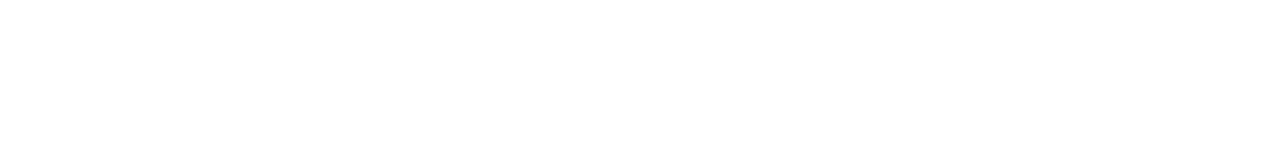
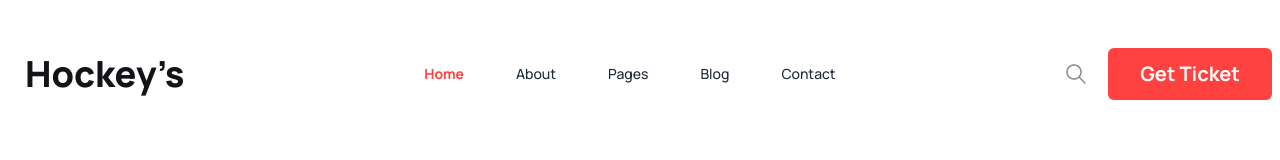
Before and after one commit to nawab25/Assignment3, a plain HTML site: page index.html in a window 1280 px wide. Drawn offline with nearby package versions, Linux system fonts and the light colour scheme.

Commit message:
created the nav menu for all devices by deisy ui and tailwind css

```diff
--- a/index.html
+++ b/index.html
@@ -36,7 +36,49 @@
 </head>
 
 <body class="font-manrope">
-
+    <header  class="">
+        <div class="container mx-auto px-6 lg:px-0">
+            <div class="navbar bg-base-100 md:py-12 py-8">
+                <div class="navbar-start">
+                    <div class="dropdown">
+                        <div tabindex="0" role="button" class="btn btn-ghost lg:hidden">
+                            <svg xmlns="http://www.w3.org/2000/svg" class="h-5 w-5" fill="none" viewBox="0 0 24 24"
+                                stroke="currentColor">
+                                <path stroke-linecap="round" stroke-linejoin="round" stroke-width="2"
+                                    d="M4 6h16M4 12h8m-8 6h16" />
+                            </svg>
+                        </div>
+                        <ul tabindex="0"
+                            class="menu menu-sm dropdown-content mt-3 z-[1] p-2 shadow bg-base-100 rounded-box w-52">
+                            <li><a>Home</a></li>
+                            <li><a>About</a></li>
+                            <li><a>Pages</a></li>
+                            <li><a>Blog</a></li>
+                            <li><a>Contact</a></li>
+                        </ul>
+                    </div>
+                    <a class="btn btn-ghost text-2xl md:text-4xl text-[#131318] font-extrabold">Hockey’s</a>
+                </div>
+                <div class="navbar-center hidden lg:flex">
+                    <ul class="menu menu-horizontal px-1">
+                        <li><a class="mr-5 text-[#FF4240] font-bold">Home</a></li>
+                        <li><a class="mr-5 font-medium">About</a></li>
+                        <li><a class="mr-5 font-medium">Pages</a></li>
+                        <li><a class="mr-5 font-medium">Blog</a></li>
+                        <li><a class="mr-5 font-medium">Contact</a></li>
+                    </ul>
+                </div>
+                <div class="navbar-end">
+                    <div class="mr-5 hidden md:block">
+                        <img src="./Images/Frame.png" alt="">
+                    </div>
+                    <a
+                        class="cursor-pointer bg-[#FF4240] hover:bg-red-600 hover:text-white duration-200
+                        md:py-3 py-2 md:px-8 px-3 rounded-md text-white font-bold text-[18px] md:text-xl text-center">Get Ticket</a>
+                </div>
+            </div>
+        </div>
+    </header>
 </body>
 
 </html>
```
Also changed, not shown: Images/Frame.png (added).
